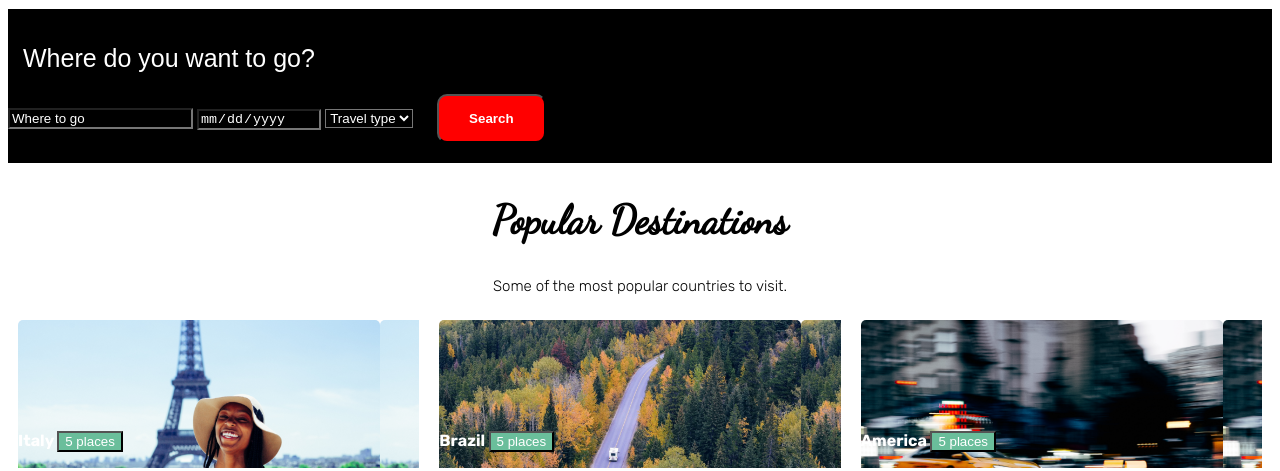
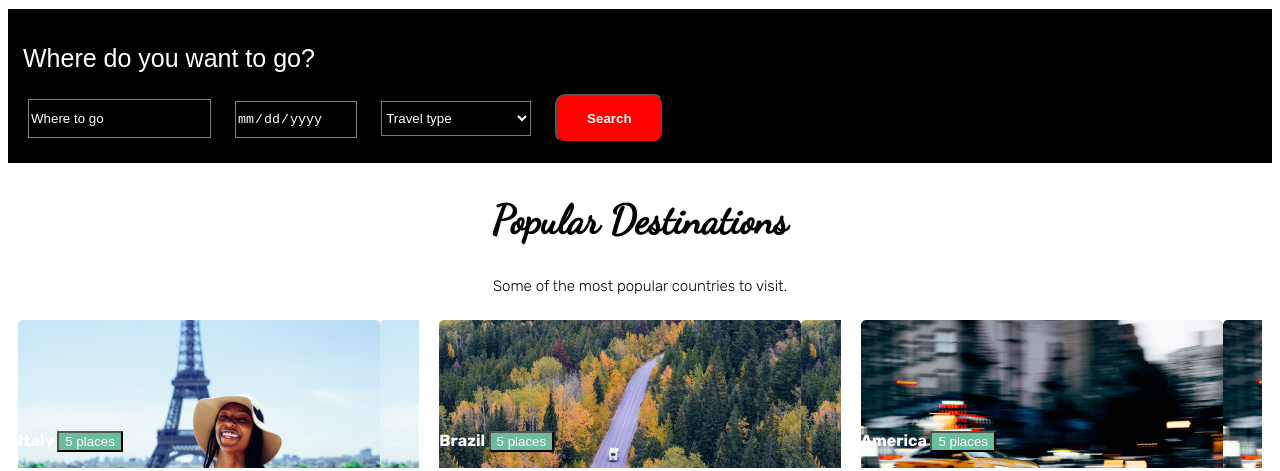
Before and after one commit to danikav/CSS_travel_lab, a plain HTML site: page index.html in a window 1280 px wide. Shown: the part 402-873 px from the top of the page. Drawn offline with Linux system fonts and the light colour scheme.

Commit message:
extensions almost completed

```diff
--- a/css/search.css
+++ b/css/search.css
@@ -12,11 +12,19 @@
 }
 .where-togo input{
     background-color: black;
-    color: white
+    color: white;
+    margin-left: 20px;
+    height: 35px;
+    border:grey;
+    border-style: solid;
+    border-width: 1px;
 }
 .where-togo select{
     background-color: black;
     color: white;
+    margin-left: 20px;
+    height: 35px;
+    width: 150px;
 }
 
 #search_button{
```
